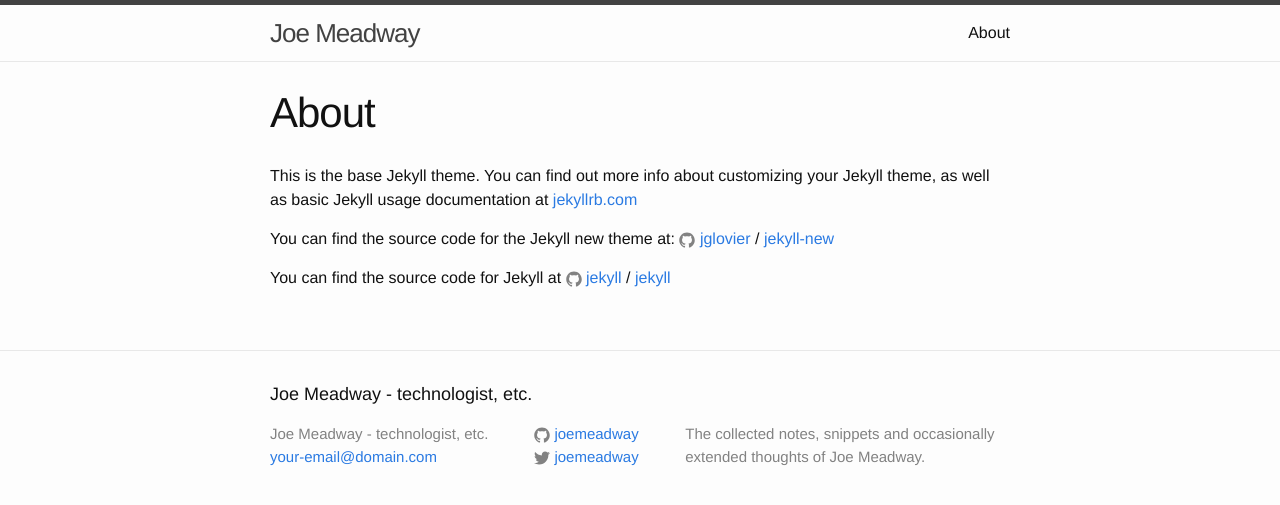
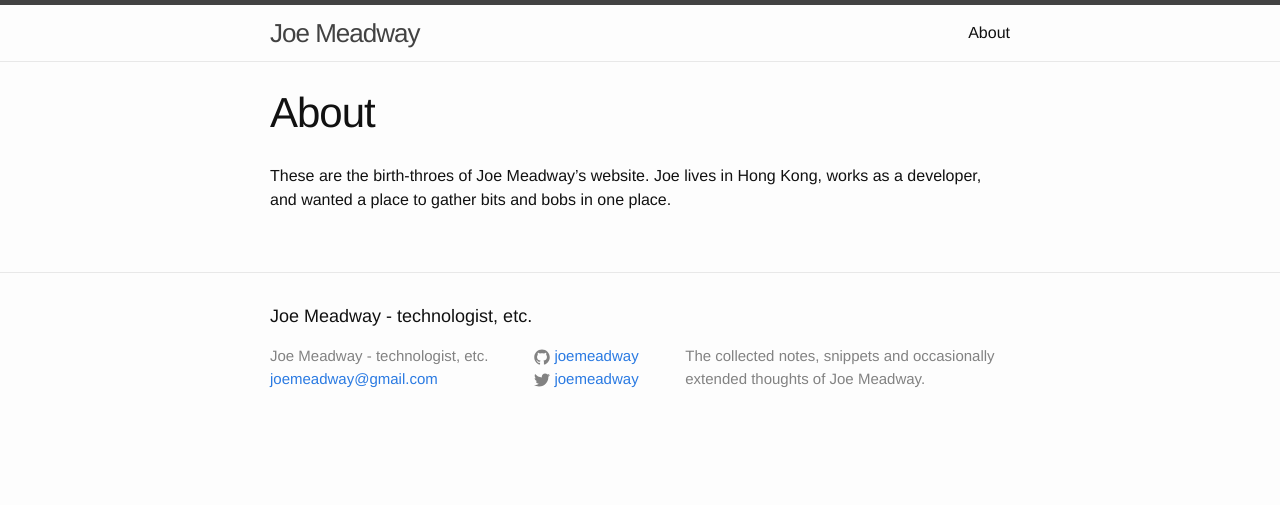
Before and after one commit to joemeadway/joemeadway.github.io, a Jekyll site: the page built from about.md, in a window 1280 px wide. Shown: the top 505 px of the page. Built offline with Jekyll 4.4.1, drawn with Linux system fonts in a browser that asks for light colours.

Commit message:
updates to config, created two posts

```diff
--- a/_config.yml
+++ b/_config.yml
@@ -7,7 +7,7 @@
 
 # Site settings
 title: "Joe Meadway - technologist, etc."
-email: your-email@domain.com
+email: joemeadway@gmail.com
 description: > # this means to ignore newlines until "baseurl:"
   The collected notes, snippets and occasionally extended thoughts of Joe Meadway.
 baseurl: "" # the subpath of your site, e.g. /blog
--- a/about.md
+++ b/about.md
@@ -4,12 +4,4 @@ title: About
 permalink: /about/
 ---
 
-This is the base Jekyll theme. You can find out more info about customizing your Jekyll theme, as well as basic Jekyll usage documentation at [jekyllrb.com](http://jekyllrb.com/)
-
-You can find the source code for the Jekyll new theme at:
-{% include icon-github.html username="jglovier" %} /
-[jekyll-new](https://github.com/jglovier/jekyll-new)
-
-You can find the source code for Jekyll at
-{% include icon-github.html username="jekyll" %} /
-[jekyll](https://github.com/jekyll/jekyll)
+These are the birth-throes of Joe Meadway's website. Joe lives in Hong Kong, works as a developer, and wanted a place to gather bits and bobs in one place.
```
